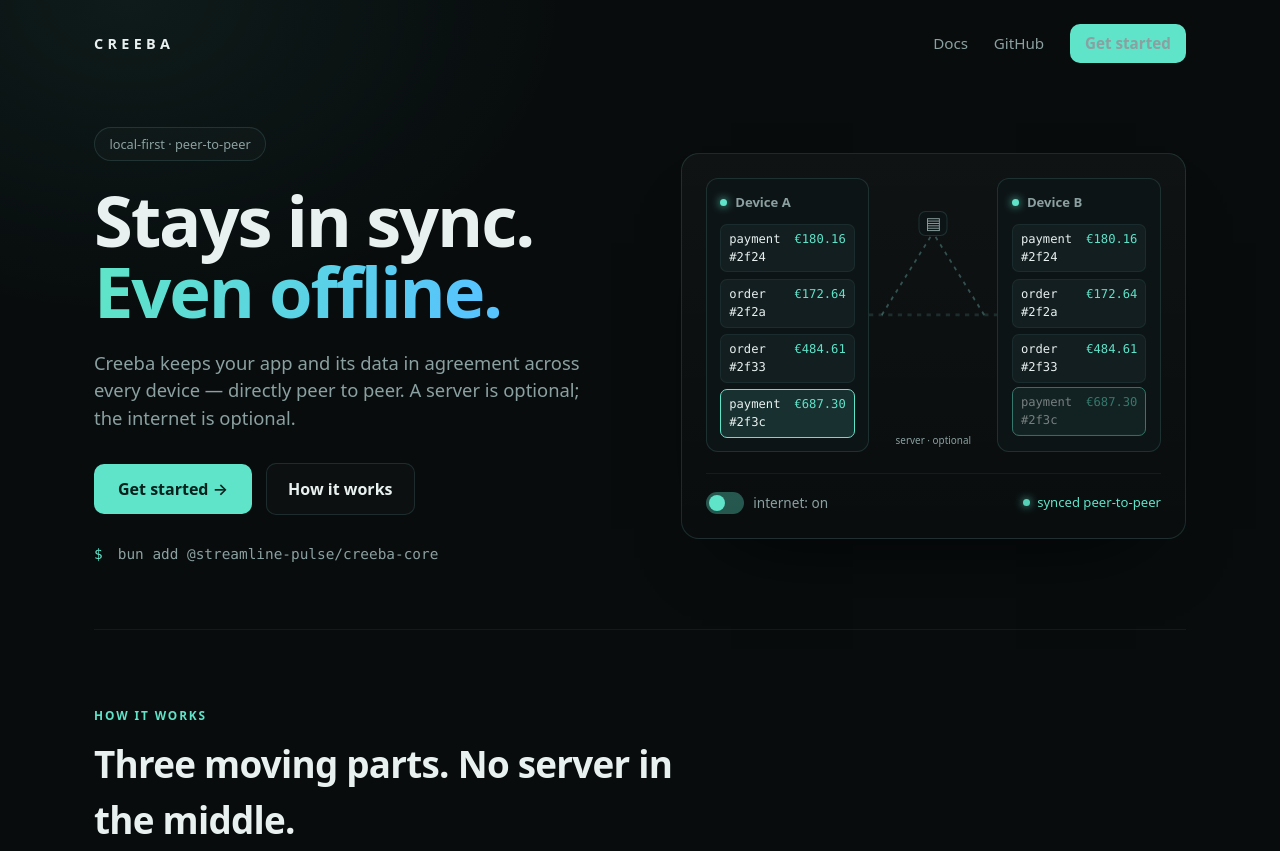
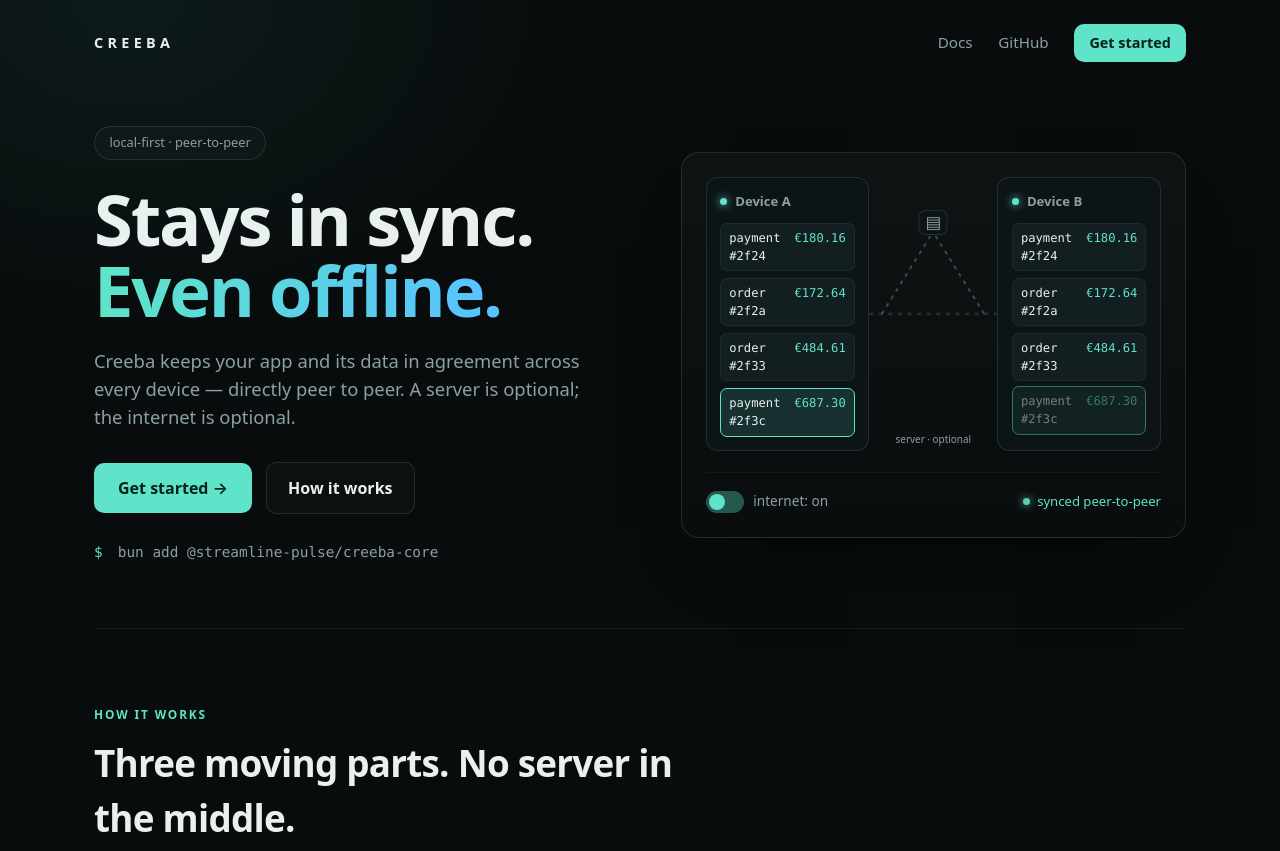
Before and after one commit to streamline-pulse/creeba, an Astro site in the folder docs/: page / in a window 1280 px wide. Shown: the top 851 px of the page. Built offline with nearby package versions, Linux system fonts and the light colour scheme; Astro itself is replaced by a stand-in of ours.

Commit message:
fix(docs): make the nav Get started button readable
.nav-links a set the muted link colour at specificity 0,2,0, which beat
.btn-primary's dark-on-mint at 0,1,0. The nav button rendered grey text on the
mint fill — 1.74:1, against 10.74:1 for the identical button in the hero, and
well under the 4.5:1 floor.

Both nav colour rules now exclude .btn, matching the :not(.btn) the responsive
rule below them already used.

```diff
--- a/docs/src/pages/index.astro
+++ b/docs/src/pages/index.astro
@@ -233,8 +233,8 @@ sync.<span class="fn">broadcast</span>(change)</code></pre>
       .nav { display: flex; align-items: center; justify-content: space-between; padding: 1.5rem 0; }
       .brand { font-weight: 700; letter-spacing: 0.3em; font-size: 0.9rem; }
       .nav-links { display: flex; align-items: center; gap: 1.6rem; }
-      .nav-links a { color: var(--muted); font-size: 0.95rem; transition: color 0.15s; }
-      .nav-links a:hover { color: var(--ink); }
+      .nav-links a:not(.btn) { color: var(--muted); font-size: 0.95rem; transition: color 0.15s; }
+      .nav-links a:not(.btn):hover { color: var(--ink); }
 
       .btn { display: inline-flex; align-items: center; justify-content: center; border-radius: 10px; font-weight: 600; transition: transform 0.12s, background 0.15s, border-color 0.15s; white-space: nowrap; }
       .btn:active { transform: translateY(1px); }
```
